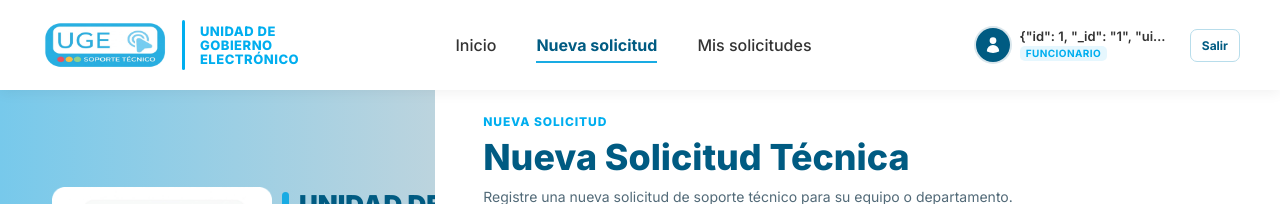
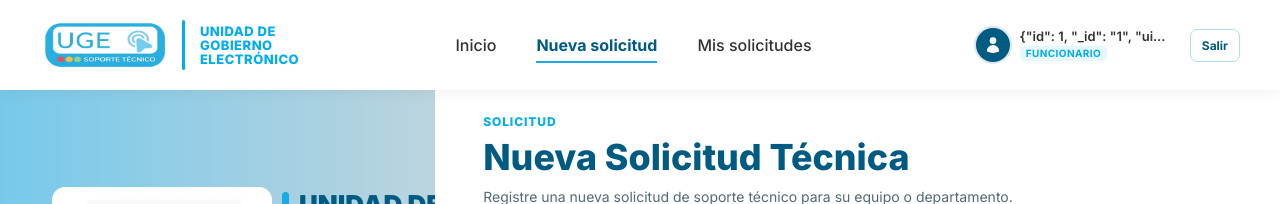
Before and after one commit to elmerCapTerceros/SIT-Frontend, a React (Vite) app: page /nueva-solicitud in a window 1280 px wide. Shown: the top 204 px of the page. Built offline with nearby package versions, Linux system fonts and the light colour scheme; sample sign-in values are in the browser's storage.

Commit message:
fix: fix desing

```diff
--- a/src/Pages/Funcionario/MisSolicitudes.css
+++ b/src/Pages/Funcionario/MisSolicitudes.css
@@ -1,4 +1,4 @@
-.requests-page { min-height: calc(100svh - 90px); padding: 52px max(24px, 7vw); background: #f4f8fa; text-align: left; font-family: inherit; }
+.requests-page { min-height: calc(100svh - 90px); padding: 52px max(24px, 7vw); background: #ffffff; text-align: left; font-family: inherit; }
 .requests-header { max-width: 1040px; margin: 0 auto 28px; display: flex; justify-content: space-between; align-items: end; gap: 24px; }
 .page-kicker, .request-id { color: #00aeef; font-size: 12px; font-weight: 800; letter-spacing: .9px; margin: 0 0 8px; }
 .requests-header h1 { color: #005b82; font-size: clamp(28px, 4vw, 40px); font-weight: 800; line-height: 1.15; margin: 0 0 8px; }
--- a/src/Pages/Funcionario/nuevaSolicitud.jsx
+++ b/src/Pages/Funcionario/nuevaSolicitud.jsx
@@ -124,7 +124,7 @@ const NuevaSolicitud = () => {
       <main className="solicitud-right">
         <section className="requests-header">
           <div>
-            <p className="page-kicker">NUEVA SOLICITUD</p>
+            <p className="page-kicker">SOLICITUD</p>
             <h1>Nueva Solicitud Técnica</h1>
             <p>Registre una nueva solicitud de soporte técnico para su equipo o departamento.</p>
           </div>
```
